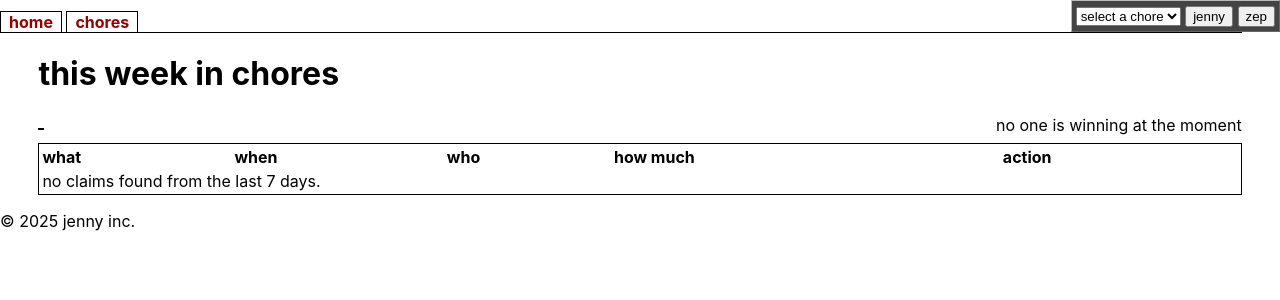
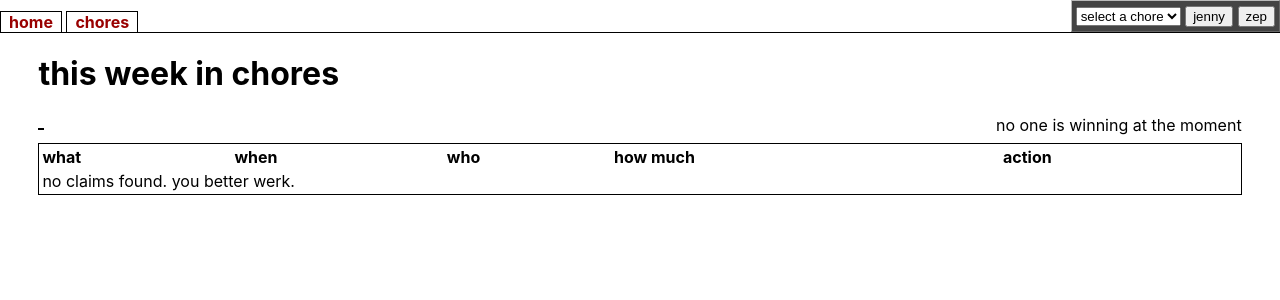
Before and after one commit to jen-w/chore-wars-clone, a Flask app: page / in a window 1280 px wide. Shown: the top 300 px of the page. Run offline with Flask 3, Linux system fonts and the light colour scheme; data that the repository does not hold is empty.

Commit message:
ui polish ig

```diff
--- a/static/main.css
+++ b/static/main.css
@@ -8,7 +8,6 @@ body {
 }
 
 main {
-    border-top: 1px solid #000;
     display: flex;
     flex-direction: column;
     justify-content: center;
@@ -28,6 +27,7 @@ nav {
     display: flex;
     justify-content: space-between;
     align-items: flex-end;
+    border-bottom: 1px solid #000;
 }
 
 nav a {
--- a/templates/base.html
+++ b/templates/base.html
@@ -42,9 +42,5 @@
 
         {% block content %}{% endblock %}
     </main>
-
-    <footer>
-        <p>&copy; 2025 jenny inc.</p>
-    </footer>
 </body>
 </html>
--- a/templates/chores.html
+++ b/templates/chores.html
@@ -33,7 +33,7 @@
                 </tr>
             {% else %}
                 <tr>
-                    <td colspan="5">no chores?</td>
+                    <td colspan="5">no chores? chile anyways</td>
                 </tr>
             {% endfor %}
         </tbody>
--- a/templates/index.html
+++ b/templates/index.html
@@ -42,7 +42,7 @@
                 </tr>
             {% else %}
                 <tr>
-                    <td colspan="6">no claims found from the last 7 days.</td>
+                    <td colspan="6">no claims found. you better werk.</td>
                 </tr>
             {% endfor %}
         </tbody>
```
